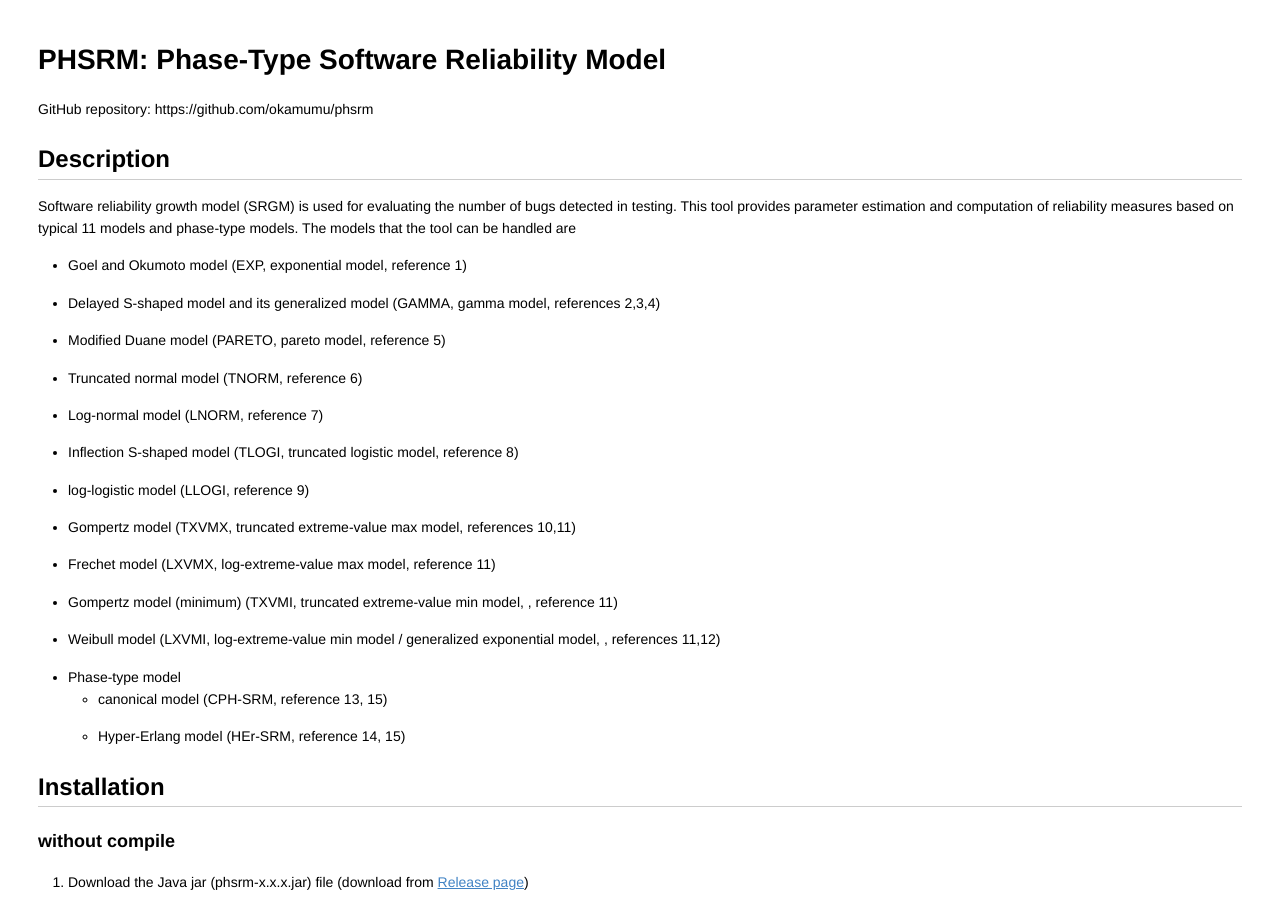
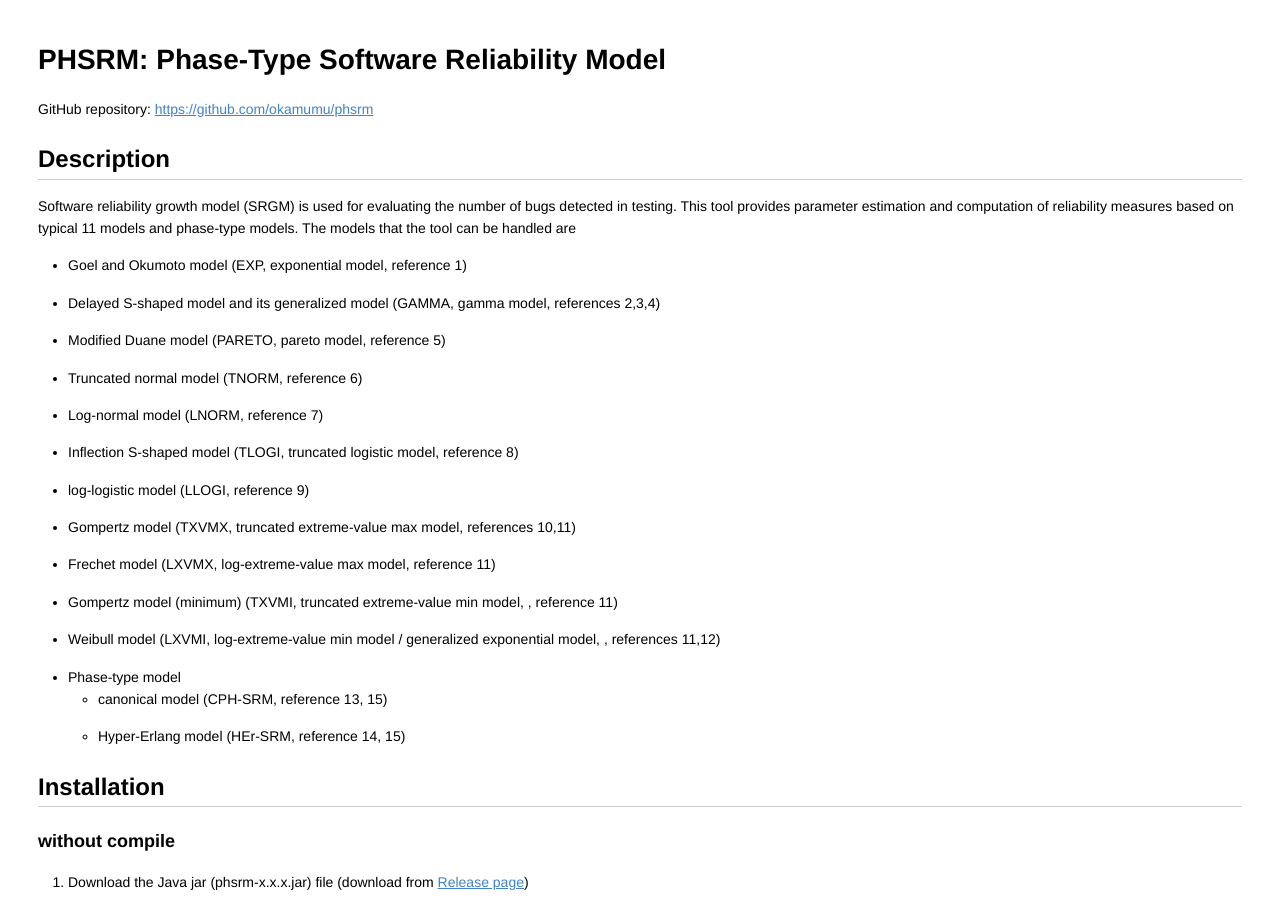
Before and after one commit to SwReliab/phsrm, a Jekyll site: the page built from docs/index.md, in a window 1280 px wide and 900 px high. Built offline with Jekyll 4.4.1, drawn with Linux system fonts in a browser that asks for light colours; part of the change alters nothing that is shown.

Commit message:
modify URL

```diff
--- a/docs/index.md
+++ b/docs/index.md
@@ -4,7 +4,7 @@ title: "PHSRM: Phase-Type Software Reliability Model"
 ---
 # PHSRM: Phase-Type Software Reliability Model
 
-GitHub repository: https://github.com/okamumu/phsrm
+GitHub repository: [https://github.com/okamumu/phsrm](https://github.com/okamumu/phsrm)
 
 ## Description
 
```
